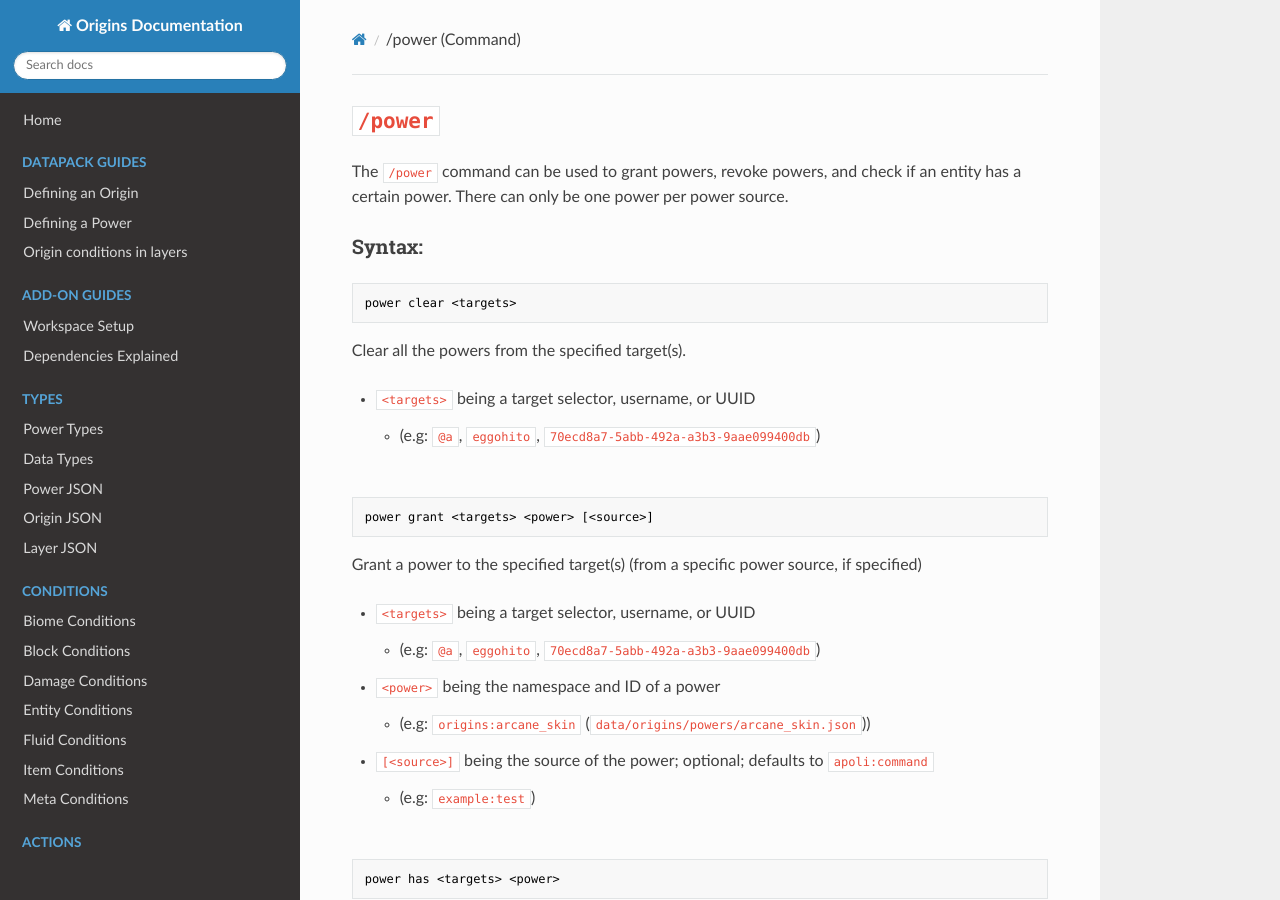
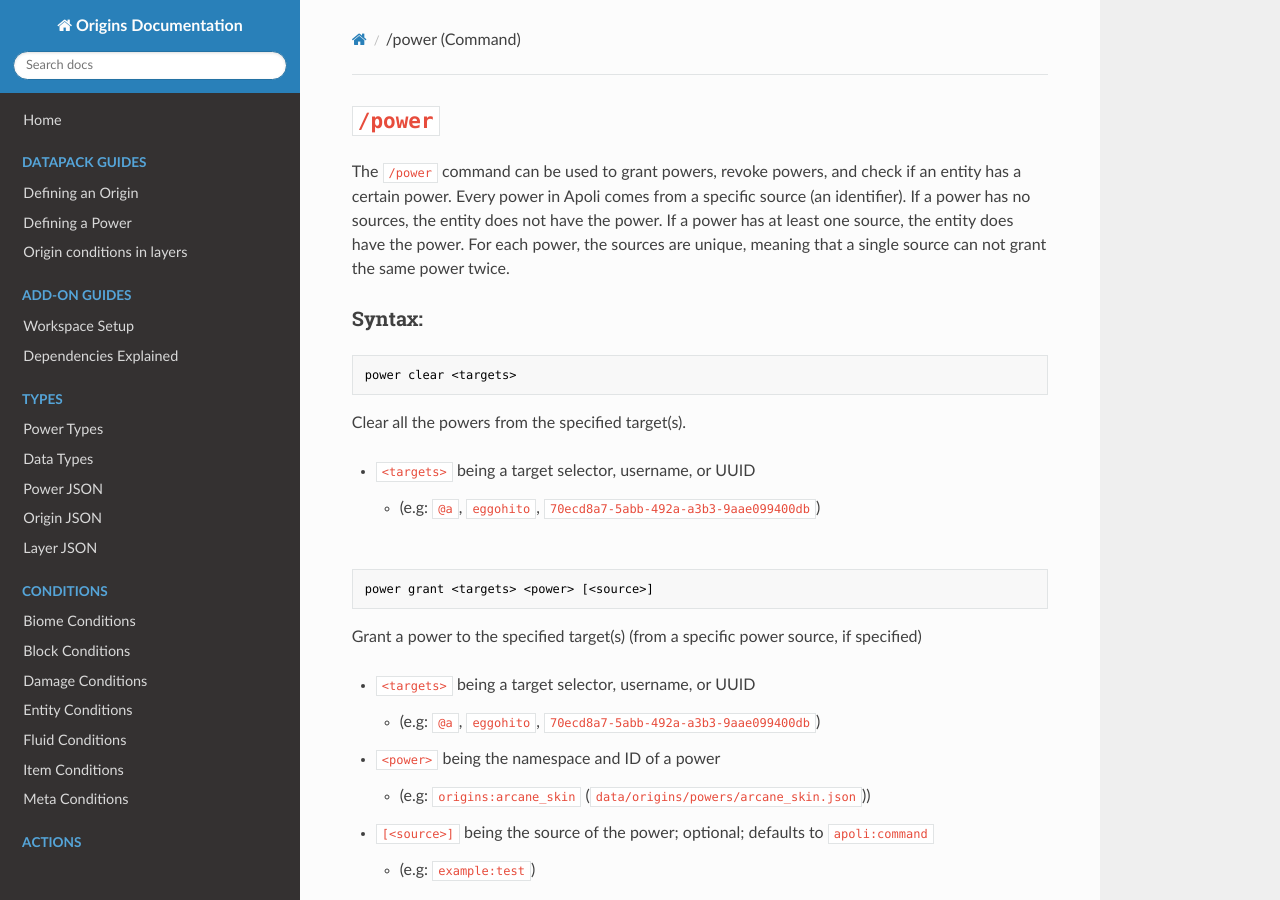
Before and after one commit to apace100/origins-docs, an MkDocs documentation site: the page built from docs/misc/commands/power.md, in a window 1280 px wide and 900 px high. Built offline with MkDocs 1.6.1, drawn with Linux system fonts in a browser that asks for light colours; nearby versions of some CDN libraries; some of the changed text lies outside the part shown.

Commit message:
Corrected some notes on the power command page

````diff
--- a/docs/misc/commands/power.md
+++ b/docs/misc/commands/power.md
@@ -5,7 +5,7 @@ date: 2021-07-13
 
 # `/power`
 
-The `/power` command can be used to grant powers, revoke powers, and check if an entity has a certain power. There can only be one power per power source.
+The `/power` command can be used to grant powers, revoke powers, and check if an entity has a certain power. Every power in Apoli comes from a specific source (an identifier). If a power has no sources, the entity does not have the power. If a power has at least one source, the entity does have the power. For each power, the sources are unique, meaning that a single source can not grant the same power twice.
 
 ### Syntax:
 
@@ -94,13 +94,16 @@ Revoke a power from the specified target(s) (and from a specific power source, i
 <br>
 
 ```mcfunction
-power revokeall <targets>
+power revokeall <targets> <source>
 ```
-Revoke all the powers from the specified target(s).
+Revoke all the powers from the specified target(s) that are granted by the specified source.
 <br>
 
 * `<targets>` being a target selector, username, or UUID
     * (e.g: `@a`, `eggohito`, `70ecd8a7-5abb-492a-a3b3-9aae099400db`)
+
+* `<source>` being the source to completely revoke all powers from
+	* (e.g: `example:test`)
 <br>
 <br>
 
````
